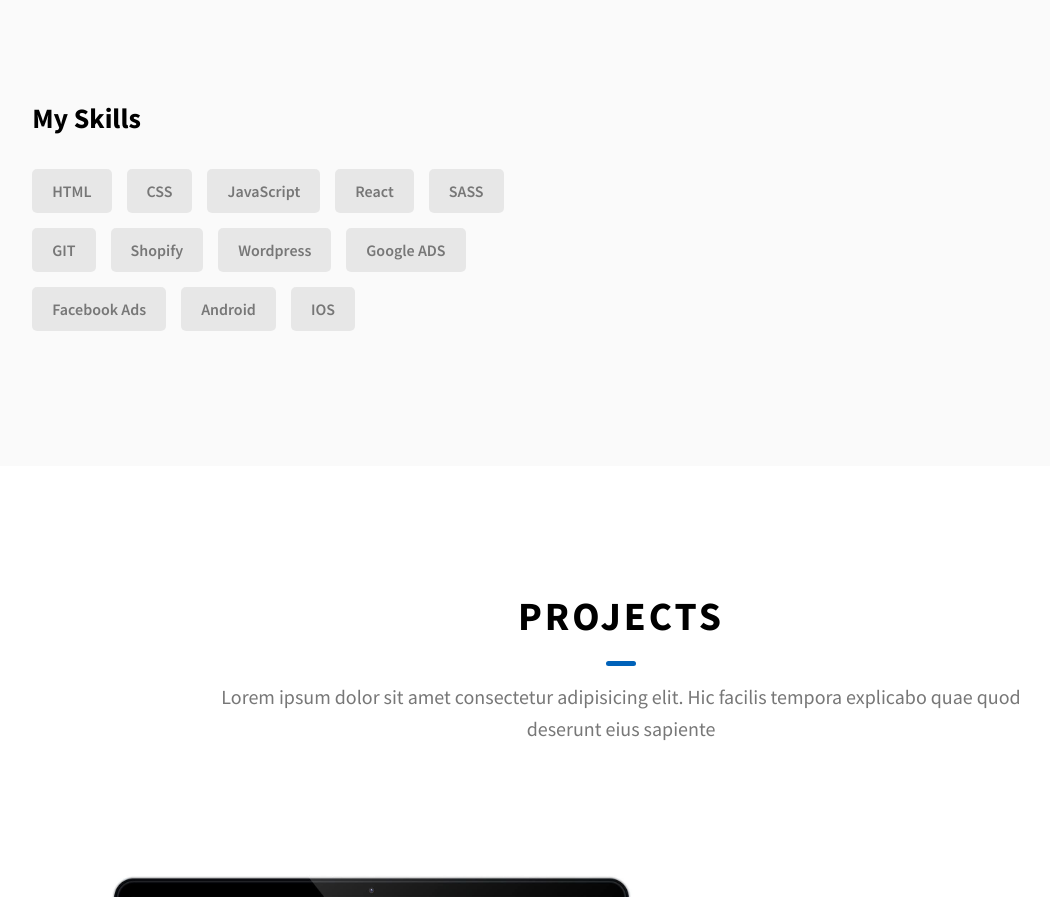
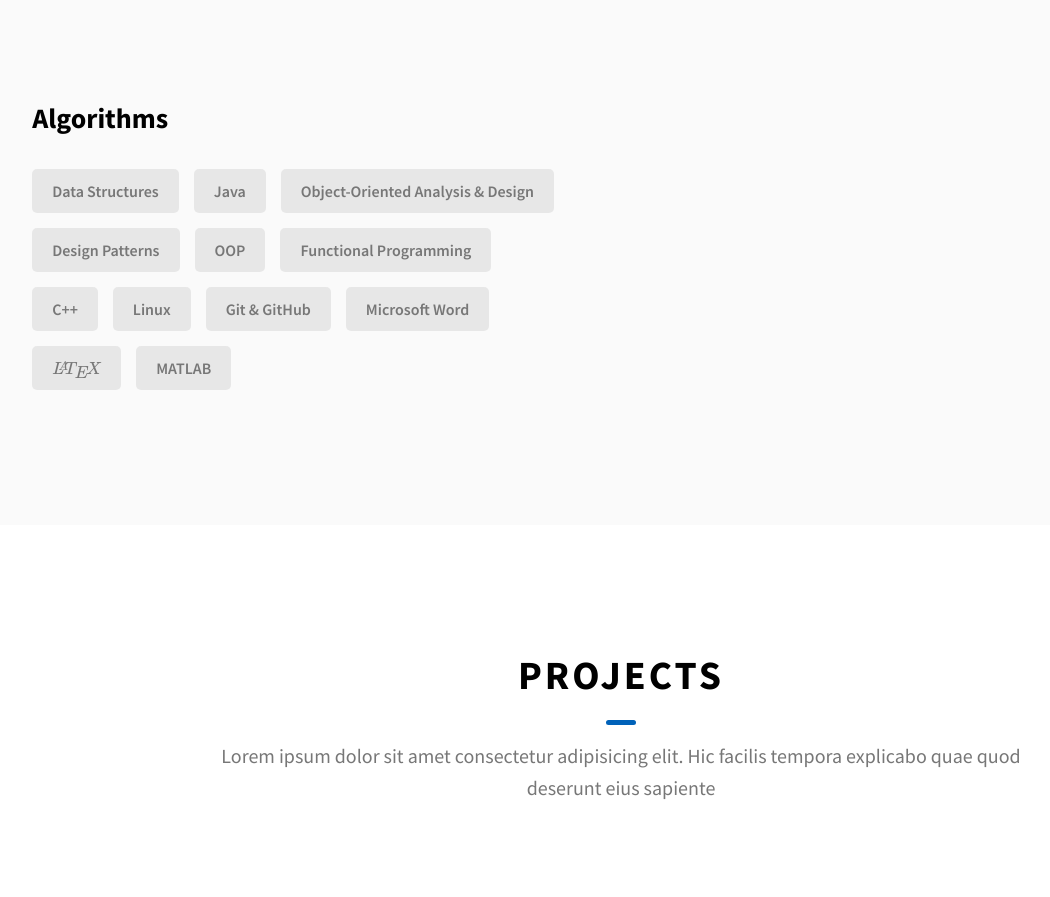
Before and after one commit to OmarShawky1/Portfolio, a website: page index.html in a window 1280 px wide. Shown: the part 1654-2551 px from the top of the page, without its empty margins (19-1069 px from the left). Drawn offline with nearby package versions, Linux system fonts and the light colour scheme; some packages are replaced by stand-ins of ours.

Commit message:
Add: Skills

```diff
--- a/index.html
+++ b/index.html
@@ -182,20 +182,20 @@
            -->
 
           <div class="about__content-skills">
-            <h3 class="about__content-title">My Skills</h3>
+            <h3 class="about__content-title">Algorithms</h3>
             <div class="skills">
-              <div class="skills__skill">HTML</div>
-              <div class="skills__skill">CSS</div>
-              <div class="skills__skill">JavaScript</div>
-              <div class="skills__skill">React</div>
-              <div class="skills__skill">SASS</div>
-              <div class="skills__skill">GIT</div>
-              <div class="skills__skill">Shopify</div>
-              <div class="skills__skill">Wordpress</div>
-              <div class="skills__skill">Google ADS</div>
-              <div class="skills__skill">Facebook Ads</div>
-              <div class="skills__skill">Android</div>
-              <div class="skills__skill">IOS</div>
+              <div class="skills__skill">Data Structures</div>
+              <div class="skills__skill">Java</div>
+              <div class="skills__skill">Object-Oriented Analysis & Design</div>
+              <div class="skills__skill">Design Patterns</div>
+              <div class="skills__skill">OOP</div>
+              <div class="skills__skill">Functional Programming</div>
+              <div class="skills__skill">C++</div>
+              <div class="skills__skill">Linux</div>
+              <div class="skills__skill">Git & GitHub</div>
+              <div class="skills__skill">Microsoft Word</div>
+              <div class="skills__skill">$\LaTeX$</div>
+              <div class="skills__skill">MATLAB</div>
             </div>
           </div>
         </div>
```
